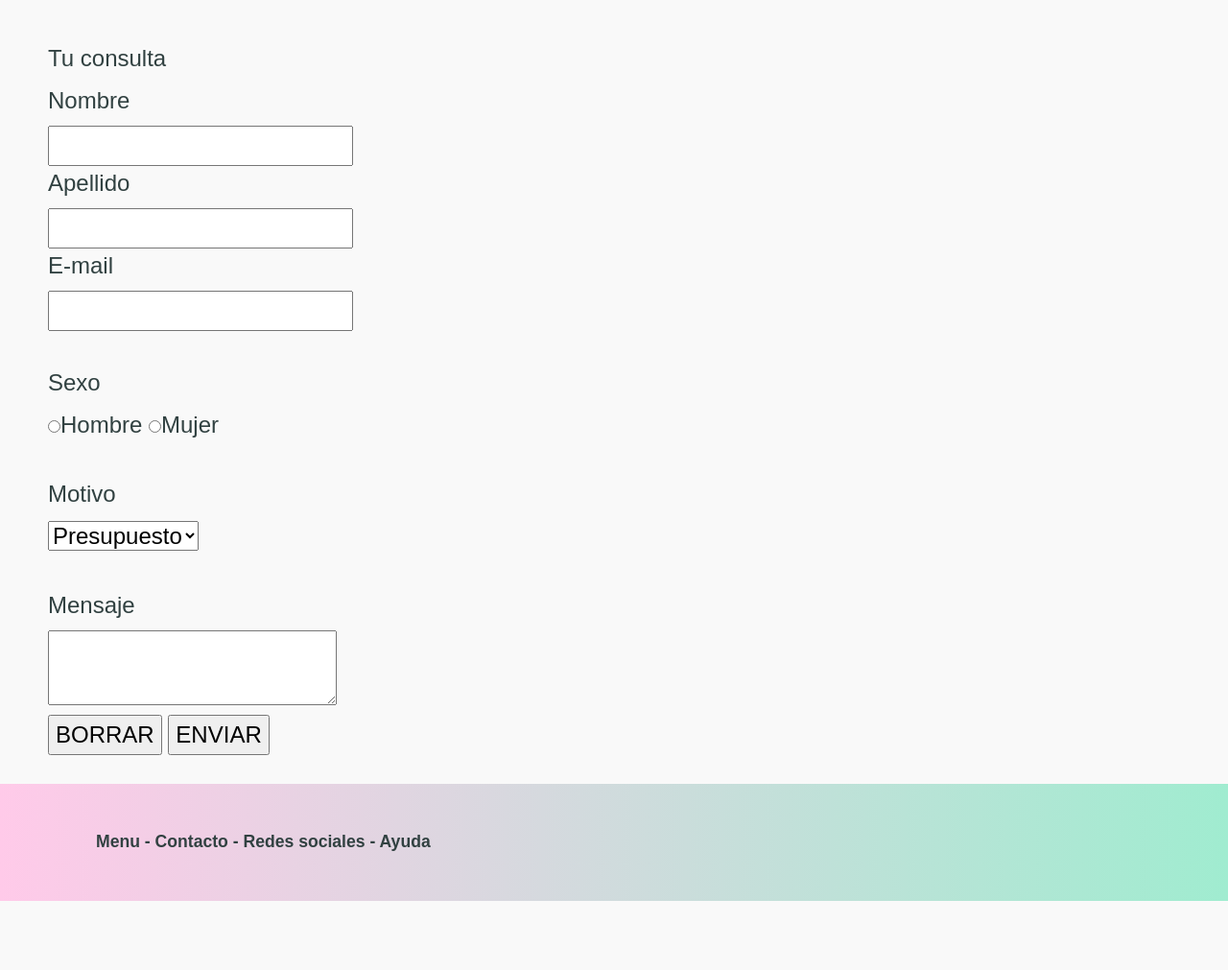
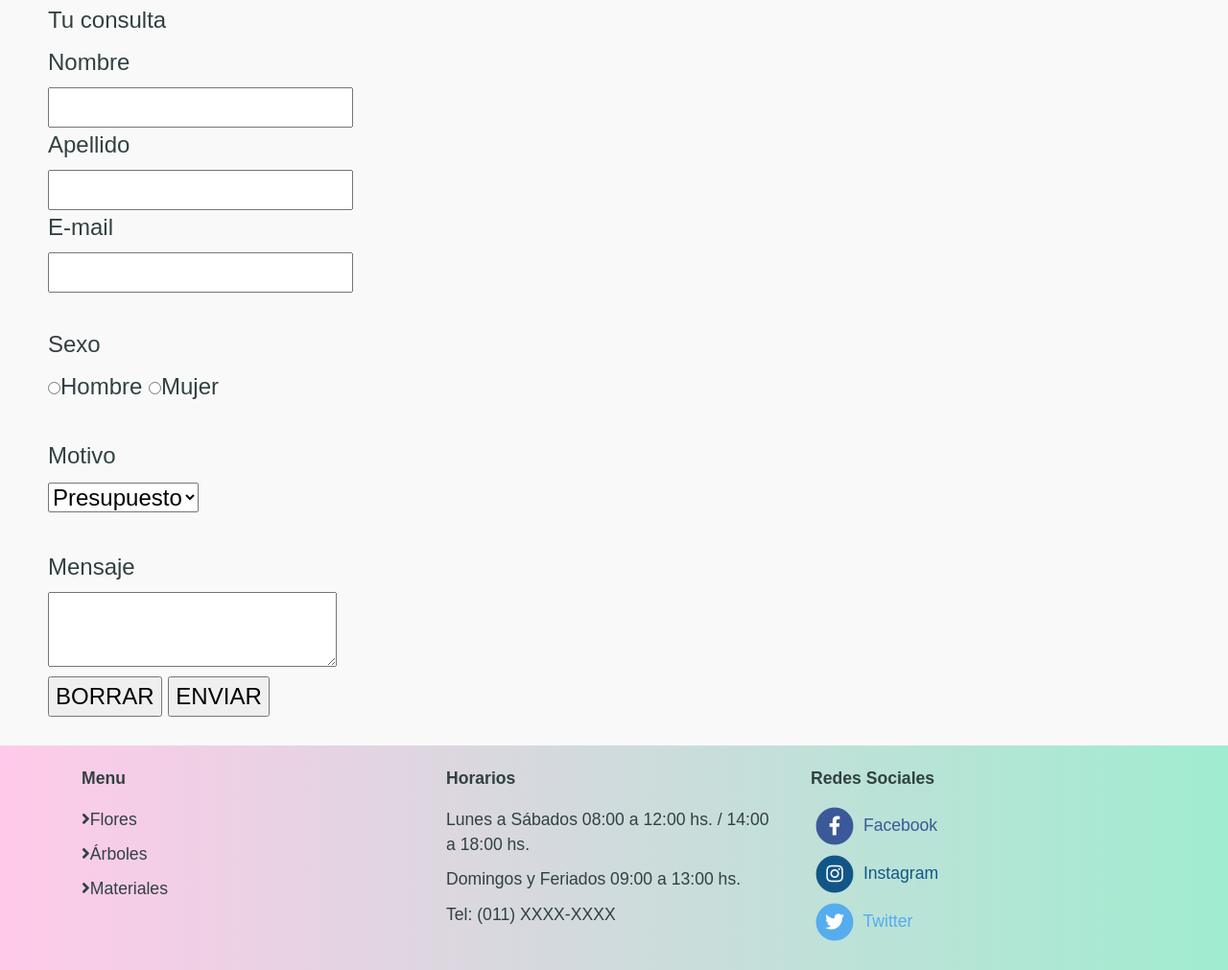
Before and after one commit to jazmindracsoria/viveromume, a plain HTML site: page contacto.html in a window 1280 px wide. Shown: the part 357-1368 px from the top of the page at 96% size. Before the commit the page ends 1296 px from the top, so only its background shows below. Drawn offline with nearby package versions, Linux system fonts and the light colour scheme.

Commit message:
centrado texto y modicacion footer

```diff
--- a/contacto.html
+++ b/contacto.html
@@ -59,9 +59,9 @@
     </header>
     <main>
         <section>
-            <h1 class="box aparecer">Contacto</h1>
-            <section class="box centro text-center">
-                <p>Puedes acercarnos tu consulta completando el siguiente formulario, y responderemos tu mensaje tan pronto sea posible.
+            <h1 class="box text-center">Contacto</h1>
+            <section class="centro text-center">
+                <p>Puedes acercarnos tu consulta completando el siguiente formulario, y responderemos tu mensaje tan pronto como sea posible.
                 </p>
             </section>
             <div class="box">
@@ -95,7 +95,54 @@
         </section>
     </main>
     <footer>
-        <h3 class="box">Menu - Contacto - Redes sociales - Ayuda</h3>
+        <div class="container">
+			<div class="row text-center text-xs-center text-sm-left text-md-left">
+                <div class="col-md-4 container">
+                    <div><h3>Menu</h3></div>
+					<ul class="list-unstyled footer__link">
+                        <ul >
+                            <li><a href="tienda.html"><i class="fas fa-angle-right"></i>Flores</a></li>
+                            <li><a href="tienda.html"><i class="fas fa-angle-right"></i>Árboles</a></li>
+                            <li><a href="tienda.html"><i class="fas fa-angle-right"></i>Materiales</a></li>
+                        </ul>
+				    </ul>
+                </div>
+                <div class="col-md-4">
+					<div><h3>Horarios</h3></div>
+					<ul class="list-unstyled">
+                        <li>Lunes a Sábados
+                            08:00 a 12:00 hs. / 14:00 a 18:00 hs.</li>
+                        <li>Domingos y Feriados
+                            09:00 a 13:00 hs.</li>
+                        <li>Tel: (011) XXXX-XXXX</li>
+				    </ul>
+                </div>
+                <div class="col-md-4 d-md-block d-sm-none d-none footer__link">
+					<div><h3>Redes Sociales</h3></div>
+					<ul class="list-unstyled">
+                        <li class="facebook">
+                            <span class="fa-stack fa-2x" style="font-size: 20px;">
+                                <i class="fas fa-circle fa-stack-2x"></i>
+                                <i class="fab fa-facebook-f fa-stack-1x fa-inverse"></i>
+                            </span> Facebook
+                        <li class="instagram">
+                            <span class="fa-stack fa-2x" style="font-size: 20px;">
+                                <i class="fas fa-circle fa-stack-2x"></i>
+                                <i class="fab fa-instagram fa-stack-1x fa-inverse"></i>
+                            </span>
+                            Instagram
+                        </li>
+                        <li class="twitter">
+                            <span class="fa-stack fa-2x" style="font-size: 20px;">
+                                <i class="fas fa-circle fa-stack-2x"></i>
+                                <i class="fab fa-twitter fa-stack-1x fa-inverse"></i>
+                            </span>
+                            Twitter
+                        </li>
+				    </ul>
+				</div>
+			</div>
+		</div>
     </footer>
 </body>
 </html>
```
